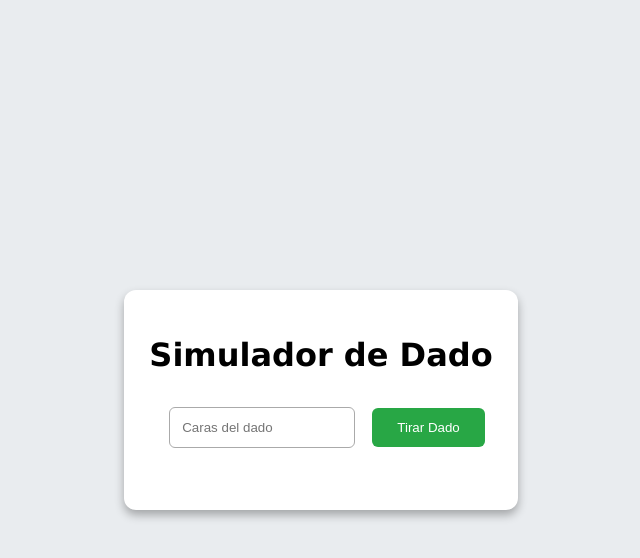
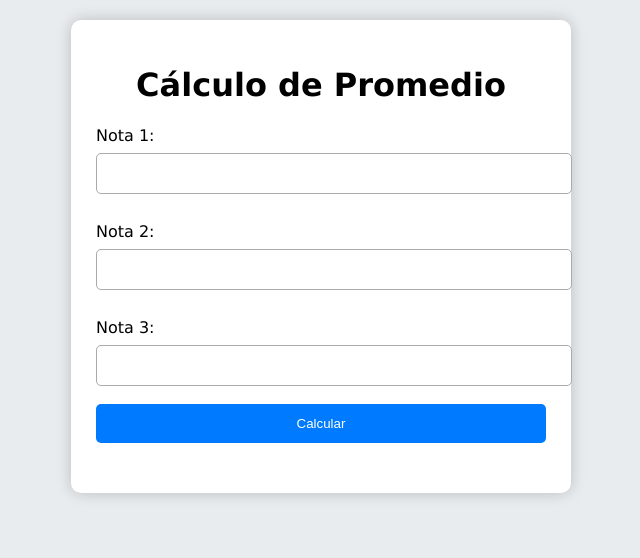
Before and after one commit to pamelagamez/ProyectosJavaScript, a plain HTML site: page index.html in a window 1280 px wide. Shown: the whole page, without its empty margins (319-959 px from the left). Drawn offline with Linux system fonts and the light colour scheme.

Commit message:
Promedio del 35%

```diff
--- a/index.html
+++ b/index.html
@@ -3,16 +3,23 @@
 <head>
     <meta charset="UTF-8">
     <meta name="viewport" content="width=device-width, initial-scale=1.0">
-    <title>Simulador de Dado</title>
     <link rel="stylesheet" href="style.css">
+    <title>Cálculo de Promedio de Actividades</title>
 </head>
 <body>
-    <div class="dado-container">
-        <h1>Simulador de Dado</h1>
-        <input type="number" id="num-caras" placeholder="Caras del dado" min="1" required>
-        <button onclick="tirarDado()">Tirar Dado</button>
-        <div id="resultado-dado"></div>
+    <div class="calculadora-container">
+        <h1>Cálculo de Promedio</h1>
+        <form id="formularioCalculo">
+            <label for="nota1">Nota 1:</label>
+            <input type="number" id="nota1" required>
+            <label for="nota2">Nota 2:</label>
+            <input type="number" id="nota2" required>
+            <label for="nota3">Nota 3:</label>
+            <input type="number" id="nota3" required>
+            <button type="submit">Calcular</button>
+        </form>
+        <div id="resultadoPromedio"></div>
     </div>
-    <script src="script.js"></script>
+    <script src="scripts.js"></script>
 </body>
 </html>
--- a/scripts.js
+++ b/scripts.js
@@ -1,13 +1,19 @@
-function contador(){
-  let segundos = +document.querySelector('#segundos').value;
-  setTimeout(finalizar, segundos * 1000);
-}
-function finalizar(){
-document.querySelector('#salida').textContent= 'ON';
-let alarma = document.querySelector('#alarma');
-alarma.play();
+document.getElementById('formularioCalculo').addEventListener('submit', function(event) {
+    event.preventDefault();
 
-}
-function reiniciar(){
-  location.reload();
-}
+    // Obtener valores de las notas
+    const nota1 = parseFloat(document.getElementById('nota1').value);
+    const nota2 = parseFloat(document.getElementById('nota2').value);
+    const nota3 = parseFloat(document.getElementById('nota3').value);
+
+    // Calcular el promedio
+    const promedio = (nota1 + nota2 + nota3) / 3;
+
+    // Verificar si el promedio es igual o mayor a 35
+    const resultado = document.getElementById('resultadoPromedio');
+    if (promedio >= 35) {
+        resultado.innerHTML = `Promedio: ${promedio.toFixed(2)} - Aprobado`;
+    } else {
+        resultado.innerHTML = `Promedio: ${promedio.toFixed(2)} - Reprobado`;
+    }
+});
--- a/style.css
+++ b/style.css
@@ -1,32 +1,39 @@
 body {
+    font-family: 'Verdana', sans-serif;
+    background-color: #e9ecef;
     margin: 0;
-    padding: 0;
-    display: flex;
-    justify-content: center;
-    align-items: center;
-    min-height: 100vh;
-    background-color: #f0f0f0;
-    font-family: Arial, sans-serif;
+    padding: 20px;
 }
 
-#contenedor-dado {
-    background-color: white;
-    padding: 20px;
+.calculadora-container {
+    max-width: 450px;
+    margin: auto;
+    background: white;
+    padding: 25px;
     border-radius: 10px;
-    box-shadow: 0 4px 8px rgba(0, 0, 0, 0.2);
+    box-shadow: 0 0 15px rgba(0, 0, 0, 0.2);
+}
+
+h1 {
     text-align: center;
 }
 
-input[type="number"] {
-    width: 150px;
-    padding: 10px;
-    margin: 10px;
-    border: 1px solid #ccc;
+label {
+    margin-top: 10px;
+    display: block;
+}
+
+input {
+    width: 100%;
+    padding: 12px;
+    margin: 8px 0 18px 0;
+    border: 1px solid #aaa;
     border-radius: 5px;
 }
 
 button {
-    padding: 10px 20px;
+    width: 100%;
+    padding: 12px;
     background-color: #007bff;
     color: white;
     border: none;
@@ -38,54 +45,8 @@ button:hover {
     background-color: #0056b3;
 }
 
-#resultado {
-    margin-top: 20px;
-    font-size: 1.5em;
-    color: #333;
+#resultadoPromedio {
+    margin-top: 25px;
+    text-align: center;
+    font-size: 1.2em;
 }
-
-body {
-    margin: 0;
-    padding: 0;
-    display: flex;
-    justify-content: center;
-    align-items: center;
-    min-height: 100vh;
-    background-color: #e9ecef;
-    font-family: 'Verdana', sans-serif;
-}
-
-.dado-container {
-    background-color: #ffffff;
-    padding: 25px;
-    border-radius: 12px;
-    box-shadow: 0 5px 10px rgba(0, 0, 0, 0.3);
-    text-align: center;
-}
-
-input[type="number"] {
-    width: 160px;
-    padding: 12px;
-    margin: 12px;
-    border: 1px solid #aaa;
-    border-radius: 6px;
-}
-
-button {
-    padding: 12px 25px;
-    background-color: #28a745;
-    color: white;
-    border: none;
-    border-radius: 6px;
-    cursor: pointer;
-}
-
-button:hover {
-    background-color: #218838;
-}
-
-#resultado-dado {
-    margin-top: 25px;
-    font-size: 1.6em;
-    color: #444;
-}
```
